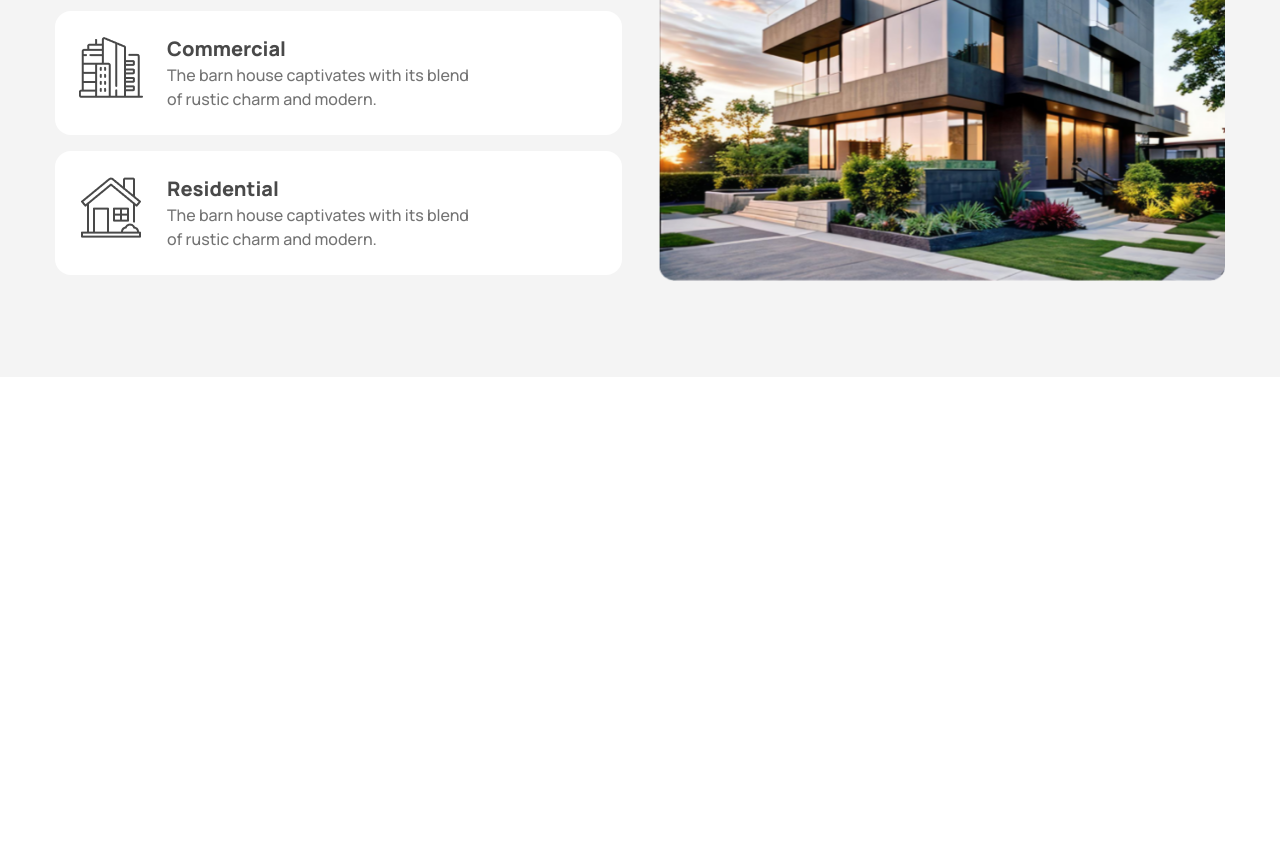
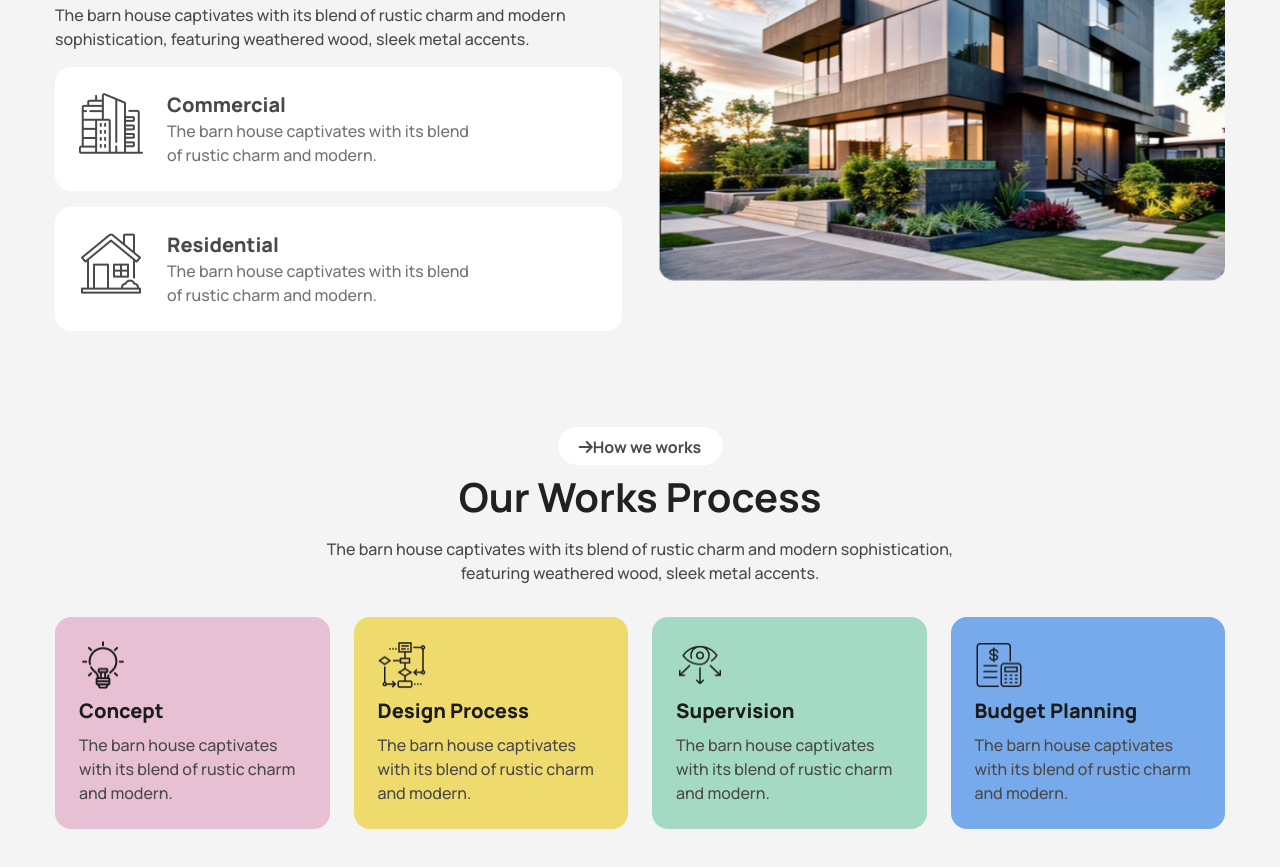
Before and after one commit to shanto470/Assinment_3, a plain HTML site: page index.html in a window 1280 px wide. Shown: the part 1193-2060 px from the top of the page. Before the commit the page ends 1570 px from the top, so only its background shows below. Drawn offline with nearby package versions, Linux system fonts and the light colour scheme.

Commit message:
added Our Work section

```diff
--- a/index.html
+++ b/index.html
@@ -73,7 +73,7 @@
           </div>
         </nav>
         <!-- banner section -->
-         <div class=" lg:pb-24 pb-10  px-5 lg:px-0 lg:max-w-[1170px] lg:mx-auto mt-10 gird grid-cols-1">
+         <div class=" lg:pb-24 pb-8  px-5 lg:px-0 lg:max-w-[1170px] lg:mx-auto mt-10 gird grid-cols-1">
             <div >
                 <img src="assets/banner.png" class="mx-auto w-[260px] h-[160px] lg:w-[570px] lg:h-[350px]" alt="">
             </div>
@@ -84,8 +84,9 @@
             </div>
          </div>
     </header>
-    <!-- Design section -->
+    <!-- Design and work section -->
      <section class="bg-[#f4f4f4] py-10 lg:py-24 ">
+         <!-- Design section -->
       <div class="px-5 lg:px-0 lg:max-w-[1170px] lg:mx-auto grid grid-cols-1 lg:grid-cols-2 gap-9 ">
             <!-- design text section -->
             <div>
@@ -93,7 +94,8 @@
                     <img src="assets/Vector.png" class="absolute  -top-16 -left-14 hidden lg:block" alt="">
                     <div> <p class="mx-auto lg:mx-0 font-bold text-[#494949] bg-[#ffff] w-[128px] h-[38px] rounded-3xl px-4 py-2"><i class="fa-solid fa-arrow-right "></i>About Us</p></div>
 
-                     <h4 class="font-bold text-2xl lg:text-[40px] text-[#212121] mt-5 mb-6 ">We design thoughtful,<br> liveable spaces</h4>
+                     <h4 class="font-bold text-2xl lg:text-[40px] text-[#212121] mt-5 mb-6 leading-normal
+                     ">We design thoughtful,<br> liveable spaces</h4>
                      <p class="text-[#494949] font-medium text-sm lg:text-base">The barn house captivates with its blend of rustic charm and
                      modern sophistication, featuring weathered wood, sleek metal accents.</p>
                 </div>
@@ -117,6 +119,43 @@
             <img src="assets/Rectangle.png" class="w-[335px] h-[225px] lg:w-[573px] lg:h-[480px]" alt="">
         </div>
       </div>
+      <!-- work section  -->
+       <div class="px-5 lg:px-0 lg:max-w-[1170px] lg:mx-auto mt-8 lg:mt-24 ">
+        <div class="text-center">
+            <div> <p class=" mx-auto  font-bold text-[#494949] bg-[#ffff] w-[165px] h-[38px] rounded-3xl px-4 py-2"><i class="fa-solid fa-arrow-right "></i>How we works</p></div>
+            <h4 class="font-bold text-2xl lg:text-[40px] mt-4 mb-4 lg:mb-6 text-[#212121]">Our Works Process</h4>
+            <p class="font-medium text-sm lg:text-base text-[#494949]">The barn house captivates with its blend of rustic charm and modern sophistication, <br class="hidden lg:block"> featuring weathered wood, sleek metal accents.</p>
+
+        </div>
+        <!-- Card container -->
+        <div class="grid grid-cols-1 lg:grid-cols-4 gap-6 mt-8">
+            <!-- card-1 -->
+            <div class="bg-[#E7C1D3] rounded-2xl p-6">
+                <img src="assets/concept.png" class="w-12 h-12" alt="">
+                <h6 class="font-extrabold text-[#1C1C1C] text-xl my-2">Concept</h6>
+                <p class="font-medium text-[#494949]">The barn house captivates with its blend of rustic charm and modern.</p>
+            </div>
+             <!-- card-2 -->
+             <div class="bg-[#EFDA6E] rounded-2xl p-6">
+                <img src="assets/flow-chart.png" class="w-12 h-12" alt="">
+                <h6 class="font-extrabold text-[#1C1C1C] text-xl my-2">Design Process</h6>
+                <p class="font-medium text-[#494949]">The barn house captivates with its blend of rustic charm and modern.</p>
+            </div>
+             <!-- card-3 -->
+             <div class="bg-[#A4DAC3] rounded-2xl p-6">
+                <img src="assets/vision.png" class="w-12 h-12" alt="">
+                <h6 class="font-extrabold text-[#1C1C1C] text-xl my-2">Supervision</h6>
+                <p class="font-medium text-[#494949]">The barn house captivates with its blend of rustic charm and modern.</p>
+            </div>
+             <!-- card-4 -->
+             <div class="bg-[#77AAEA] rounded-2xl p-6">
+                <img src="assets/budget-planning.png" class="w-12 h-12" alt="">
+                <h6 class="font-extrabold text-[#1C1C1C] text-xl my-2">Budget Planning</h6>
+                <p class="font-medium text-[#494949]">The barn house captivates with its blend of rustic charm and modern.</p>
+            </div>
+        </div>
+       </div>
+
      </section>
 
   </body>
```
